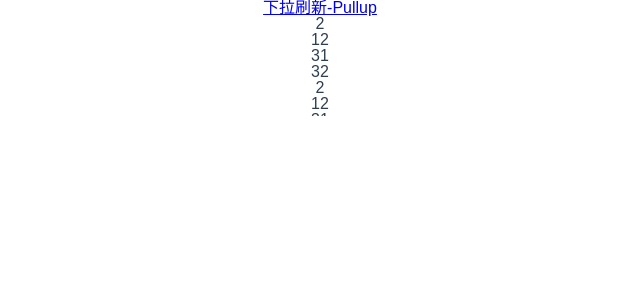
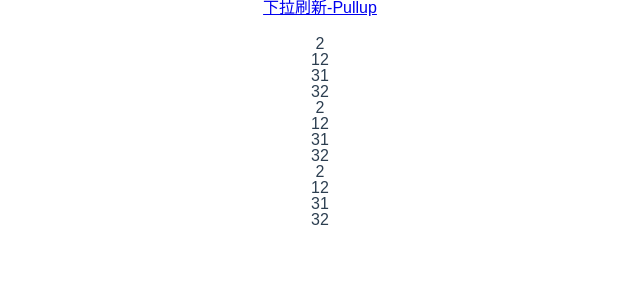
Before and after one commit to Tetegw/fepawn-ui, a Vue app: page /#/betterScroll/pullup in a window 1280 px wide. Shown: the top 300 px of the page, without its empty margins (320-960 px from the left). Built offline with nearby package versions, Linux system fonts and the light colour scheme.

Commit message:
[add] bscroll compontnet init

```diff
--- a/src/components/BetterScroll/pullup.vue
+++ b/src/components/BetterScroll/pullup.vue
@@ -1,6 +1,6 @@
 <template>
   <div class="pull-up-wrap">
-    <b-scroll
+    <b-scroll class="wrapper"
       :data="testData"
       :pulldown="pulldown"
       :listenScroll="listenScroll"
@@ -27,7 +27,7 @@ export default {
   },
   methods: {
     loadMore () {
-      console.log('object')
+      console.log('loadMore')
     },
     scrollEvent (pos) {
       console.log(pos)
@@ -40,8 +40,16 @@ export default {
 </script>
 
 <style>
+ul, li{
+  list-style: none;
+  margin: 0;
+  padding: 0;
+}
 .pull-up-wrap{
-  height: 100px;
+  margin-top: 20px;
+}
+.wrapper {
+  height: 200px;
   overflow: auto;
 }
 </style>
```
Also changed, not shown: src/components/BetterScroll/bScroll.vue (+3 -5 lines).
